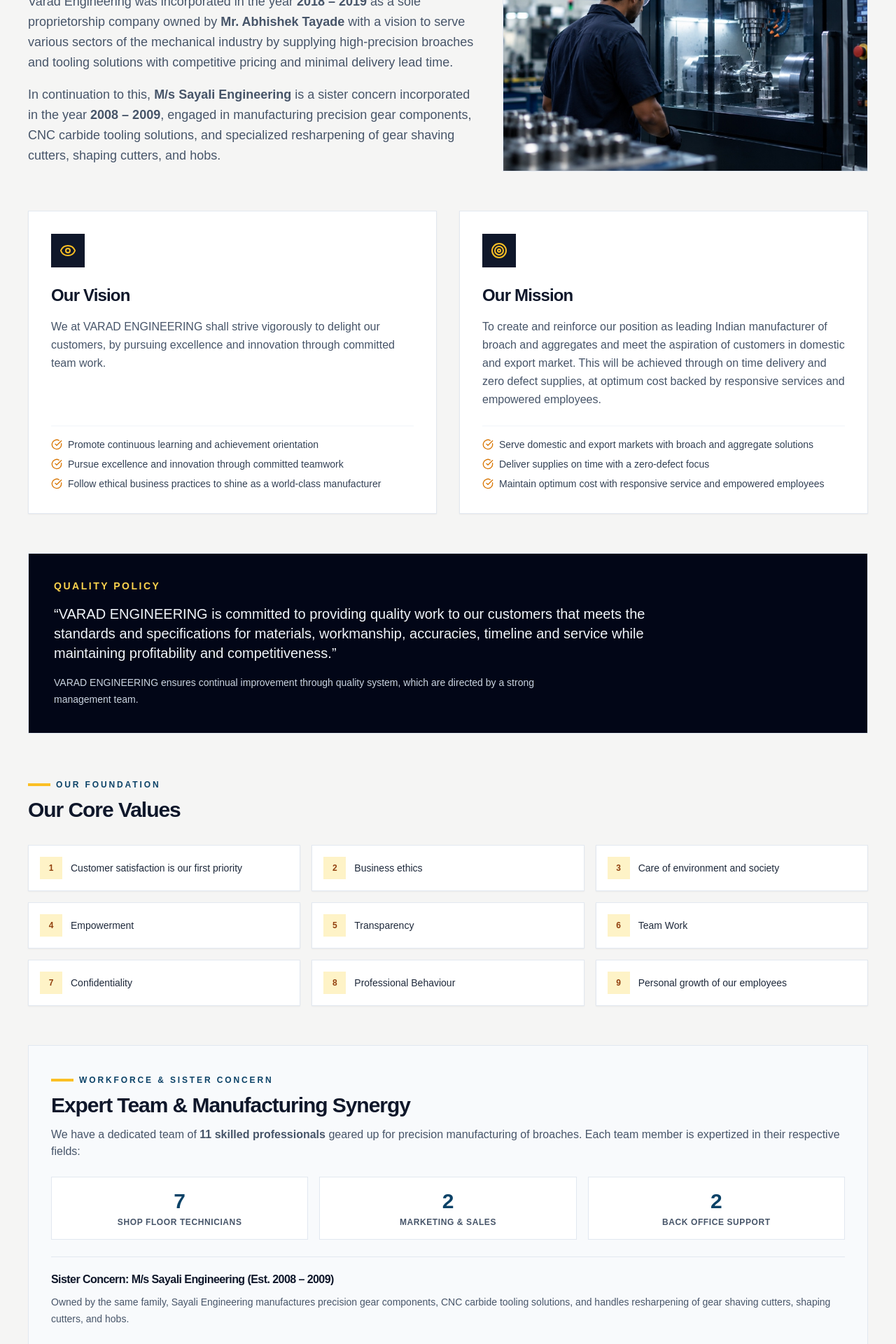
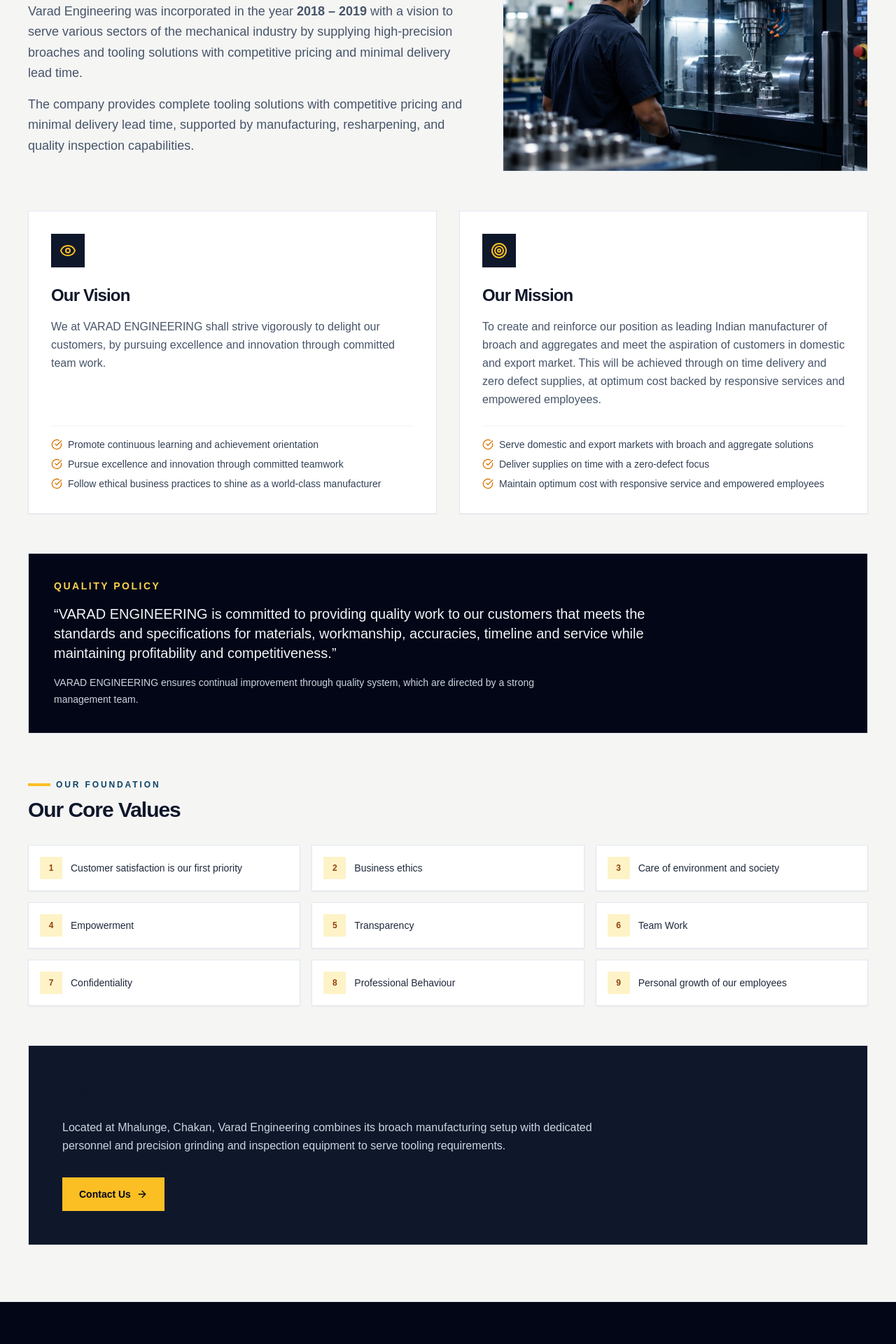
Before and after one commit to VaradEngg/Varad-Engineering, a Next.js app: page /about in a window 1280 px wide. Shown: the part 380-2300 px from the top of the page at 70% size. Built offline with nearby package versions, Linux system fonts and the light colour scheme.

Commit message:
feat: add company data, SEO schemas, layout, about page, and product pages

```diff
--- a/app/about/page.tsx
+++ b/app/about/page.tsx
@@ -41,10 +41,10 @@
               Broach Manufacturing Unit
             </h1>
             <p className="mt-3 text-sm leading-6 text-slate-600 sm:mt-6 sm:text-lg sm:leading-relaxed">
-              Varad Engineering was incorporated in the year <strong>2018 – 2019</strong> as a sole proprietorship company owned by <strong>Mr. Abhishek Tayade</strong> with a vision to serve various sectors of the mechanical industry by supplying high-precision broaches and tooling solutions with competitive pricing and minimal delivery lead time.
+              Varad Engineering was incorporated in the year <strong>2018 – 2019</strong> with a vision to serve various sectors of the mechanical industry by supplying high-precision broaches and tooling solutions with competitive pricing and minimal delivery lead time.
             </p>
             <p className="mt-2 text-sm leading-6 text-slate-600 sm:mt-4 sm:text-lg sm:leading-relaxed">
-              In continuation to this, <strong>M/s Sayali Engineering</strong> is a sister concern incorporated in the year <strong>2008 – 2009</strong>, engaged in manufacturing precision gear components, CNC carbide tooling solutions, and specialized resharpening of gear shaving cutters, shaping cutters, and hobs.
+              The company provides complete tooling solutions with competitive pricing and minimal delivery lead time, supported by manufacturing, resharpening, and quality inspection capabilities.
             </p>
           </div>
           <div className="relative min-h-[240px] overflow-hidden border border-slate-200 bg-slate-100 sm:min-h-[380px]">
@@ -125,35 +125,6 @@
           </div>
         </div>
 
-        {/* Our Team & Infrastructure */}
-        <div className="mt-8 border border-slate-200 bg-slate-50 p-5 sm:mt-14 sm:p-8">
-          <span className="eyebrow">Workforce &amp; Sister Concern</span>
-          <h2 className="mt-2 text-xl font-bold text-slate-900 sm:text-3xl">Expert Team &amp; Manufacturing Synergy</h2>
-          <p className="mt-3 text-xs leading-5 text-slate-600 sm:text-base sm:leading-6">
-            We have a dedicated team of <strong>{company.team.total} skilled professionals</strong> geared up for precision manufacturing of broaches. Each team member is expertized in their respective fields:
-          </p>
-          <div className="mt-5 grid gap-3 sm:mt-6 sm:gap-4 sm:grid-cols-3">
-            <div className="border border-slate-200 bg-white p-4 text-center">
-              <div className="text-2xl font-black text-[#0b4267] sm:text-3xl">{company.team.shopFloor}</div>
-              <div className="mt-1 text-[11px] font-bold uppercase tracking-wider text-slate-600 sm:text-xs">Shop Floor Technicians</div>
-            </div>
-            <div className="border border-slate-200 bg-white p-4 text-center">
-              <div className="text-2xl font-black text-[#0b4267] sm:text-3xl">{company.team.salesMarketing}</div>
-              <div className="mt-1 text-[11px] font-bold uppercase tracking-wider text-slate-600 sm:text-xs">Marketing &amp; Sales</div>
-            </div>
-            <div className="border border-slate-200 bg-white p-4 text-center">
-              <div className="text-2xl font-black text-[#0b4267] sm:text-3xl">{company.team.backOffice}</div>
-              <div className="mt-1 text-[11px] font-bold uppercase tracking-wider text-slate-600 sm:text-xs">Back Office Support</div>
-            </div>
-          </div>
-          <div className="mt-5 border-t border-slate-200 pt-4 sm:mt-6 sm:pt-5">
-            <h3 className="text-sm font-bold text-slate-900 sm:text-base">Sister Concern: M/s Sayali Engineering (Est. 2008 – 2009)</h3>
-            <p className="mt-1.5 text-xs leading-5 text-slate-600 sm:mt-2 sm:text-sm sm:leading-6">
-              Owned by the same family, Sayali Engineering manufactures precision gear components, CNC carbide tooling solutions, and handles resharpening of gear shaving cutters, shaping cutters, and hobs.
-            </p>
-          </div>
-        </div>
-
         {/* CTA Card */}
         <div className="mt-14 border border-slate-200 bg-slate-900 p-8 text-white md:p-12">
           <h2 className="text-3xl md:text-4xl font-bold tracking-tight">
--- a/app/layout.tsx
+++ b/app/layout.tsx
@@ -13,12 +13,11 @@
     template: `%s | ${company.name}`,
   },
   description:
-    "Varad Engineering (Founder: Mr. Abhishek Tayade) is a premier Broach Manufacturing Unit in Mhalunge, Chakan, Pune. Specializing in precision flat broaches up to 1500mm, round broaches up to 200mm dia x 2000mm length, contract broaching, gear shaving cutter sharpening, and hob sharpening.",
+    "Varad Engineering is a premier Broach Manufacturing Unit in Mhalunge, Chakan, Pune. Specializing in precision flat broaches up to 1500mm, round broaches up to 200mm dia x 2000mm length, contract broaching, gear shaving cutter sharpening, and hob sharpening.",
   keywords: [
     "Varad Engineering",
     "Varad Engineering Chakan",
     "Varad Engineering Pune",
-    "Abhishek Tayade Varad Engineering",
     "Sayali Engineering Pune",
     "Broach Manufacturer Pune",
     "Broach Manufacturer Chakan",
--- a/app/products/[slug]/page.tsx
+++ b/app/products/[slug]/page.tsx
@@ -88,9 +88,9 @@
   "tooling-accessories-sharpening": {
     title: "Tooling Accessories & Cutter Sharpening",
     description:
-      "Broach resharpening and regrinding supported by 4 imported machines (Arthur Klink, Pentagon Grd-4, Lapointe Grd-5), along with sharpening of gear shaving cutters, shaping cutters, hobs, and CNC carbide tooling solutions via sister concern M/s Sayali Engineering.",
+      "Broach resharpening and regrinding supported by 4 imported machines (Arthur Klink, Pentagon Grd-4, Lapointe Grd-5), along with sharpening of gear shaving cutters, shaping cutters, hobs, and CNC carbide tooling solutions.",
     manufacturing:
-      "Our setup includes 4 imported broach resharpening machines: 1 dedicated for flat broaches (up to 1500 mm), 1 dedicated for round broaches (up to 200 mm dia & 2000 mm length), and 2 dedicated for new broach manufacturing. Additionally, sister concern Sayali Engineering handles sharpening of gear shaving cutters, shaping cutters, and hobs.",
+      "Our setup includes 4 imported broach resharpening machines: 1 dedicated for flat broaches (up to 1500 mm), 1 dedicated for round broaches (up to 200 mm dia & 2000 mm length), and 2 dedicated for new broach manufacturing.",
     applications: [
       "Broach Resharpening & Regrinding (Arthur Klink, Pentagon, Lapointe)",
       "Gear Shaving Cutter Sharpening",
--- a/lib/company.ts
+++ b/lib/company.ts
@@ -1,7 +1,6 @@
 export const company = {
   name: "Varad Engineering",
   unitName: "Broach Manufacturing Unit",
-  founder: "Mr. Abhishek Tayade",
   domain: "varadengg.com",
   tagline: "High-precision broach and tooling solutions for the mechanical industry",
   address: "G.NO: 134 / 2 B H NO.10",
@@ -14,12 +13,6 @@
   email: "",
   gstin: "27BMEPT8875K1Z2",
   incorporatedYear: "2018 – 2019",
-  sisterConcern: {
-    name: "M/s Sayali Engineering",
-    incorporatedYear: "2008 – 2009",
-    specialization:
-      "Manufacturing precision gear components, carbide tooling solutions for CNCs, and sharpening of gear shaving cutters, shaping cutters, and hobs.",
-  },
   team: {
     total: 11,
     shopFloor: 7,
@@ -131,7 +124,7 @@
     slug: "tooling-accessories-sharpening",
     title: "Tooling Accessories & Cutter Sharpening",
     description:
-      "Broach resharpening and regrinding supported by four dedicated imported machines (Arthur Klink, Pentagon, Lapointe), alongside sharpening of gear shaving cutters, shaping cutters, hobs, and CNC carbide tooling solutions via sister concern Sayali Engineering.",
+      "Broach resharpening and regrinding supported by four dedicated imported machines (Arthur Klink, Pentagon, Lapointe), alongside sharpening of gear shaving cutters, shaping cutters, hobs, and CNC carbide tooling solutions.",
     image: "/images/varad/arthur-klink.jpg",
     items: [
       "Broach Resharpening / Regrinding (4 Dedicated Machines)",
--- a/lib/schema.ts
+++ b/lib/schema.ts
@@ -6,21 +6,16 @@
   "@id": `https://${company.domain}/#organization`,
   name: company.name,
   legalName: company.name,
-  alternateName: [company.unitName, "Varad Engineering Pune", company.sisterConcern.name],
+  alternateName: [company.unitName, "Varad Engineering Pune"],
   url: `https://${company.domain}`,
   logo: `https://${company.domain}/images/varad/cnc.jpg`,
   image: `https://${company.domain}/images/varad/hero-bg.jpg`,
   description:
-    "Varad Engineering (Founder: Mr. Abhishek Tayade) is a premier Broach Manufacturing Unit in Mhalunge, Chakan, Pune. Specializing in high-precision flat broaches up to 1500mm, round broaches up to 200mm dia x 2000mm length, contract broaching, and cutter resharpening.",
+    "Varad Engineering is a premier Broach Manufacturing Unit in Mhalunge, Chakan, Pune. Specializing in high-precision flat broaches up to 1500mm, round broaches up to 200mm dia x 2000mm length, contract broaching, and cutter resharpening.",
   telephone: company.phone,
   vatID: company.gstin,
   taxID: company.gstin,
   foundingDate: "2018",
-  founder: {
-    "@type": "Person",
-    name: company.founder,
-    jobTitle: "Proprietor",
-  },
   address: {
     "@type": "PostalAddress",
     streetAddress: company.address,
@@ -112,10 +107,10 @@
     },
     {
       "@type": "Question",
-      name: "Who founded Varad Engineering and when was it incorporated?",
+      name: "When was Varad Engineering incorporated?",
       acceptedAnswer: {
         "@type": "Answer",
-        text: "Varad Engineering was founded by Mr. Abhishek Tayade and incorporated in 2018–2019 in Mhalunge, Chakan, Pune. Its sister concern M/s Sayali Engineering was incorporated in 2008–2009.",
+        text: "Varad Engineering was incorporated in the year 2018–2019 in Mhalunge, Chakan, Pune to supply high precision broaches and tooling solutions.",
       },
     },
     {
@@ -123,7 +118,7 @@
       name: "What gear cutter sharpening & carbide tooling services are provided?",
       acceptedAnswer: {
         "@type": "Answer",
-        text: "In addition to broach resharpening (using 4 imported machines including Arthur Klink, Pentagon, Lapointe), sharpening of gear shaving cutters, shaping cutters, and hobs, as well as CNC carbide tooling solutions are provided through sister concern M/s Sayali Engineering.",
+        text: "In addition to broach resharpening (using 4 imported machines including Arthur Klink, Pentagon, Lapointe), sharpening of gear shaving cutters, shaping cutters, and hobs, as well as CNC carbide tooling solutions are provided.",
       },
     },
     {
```
